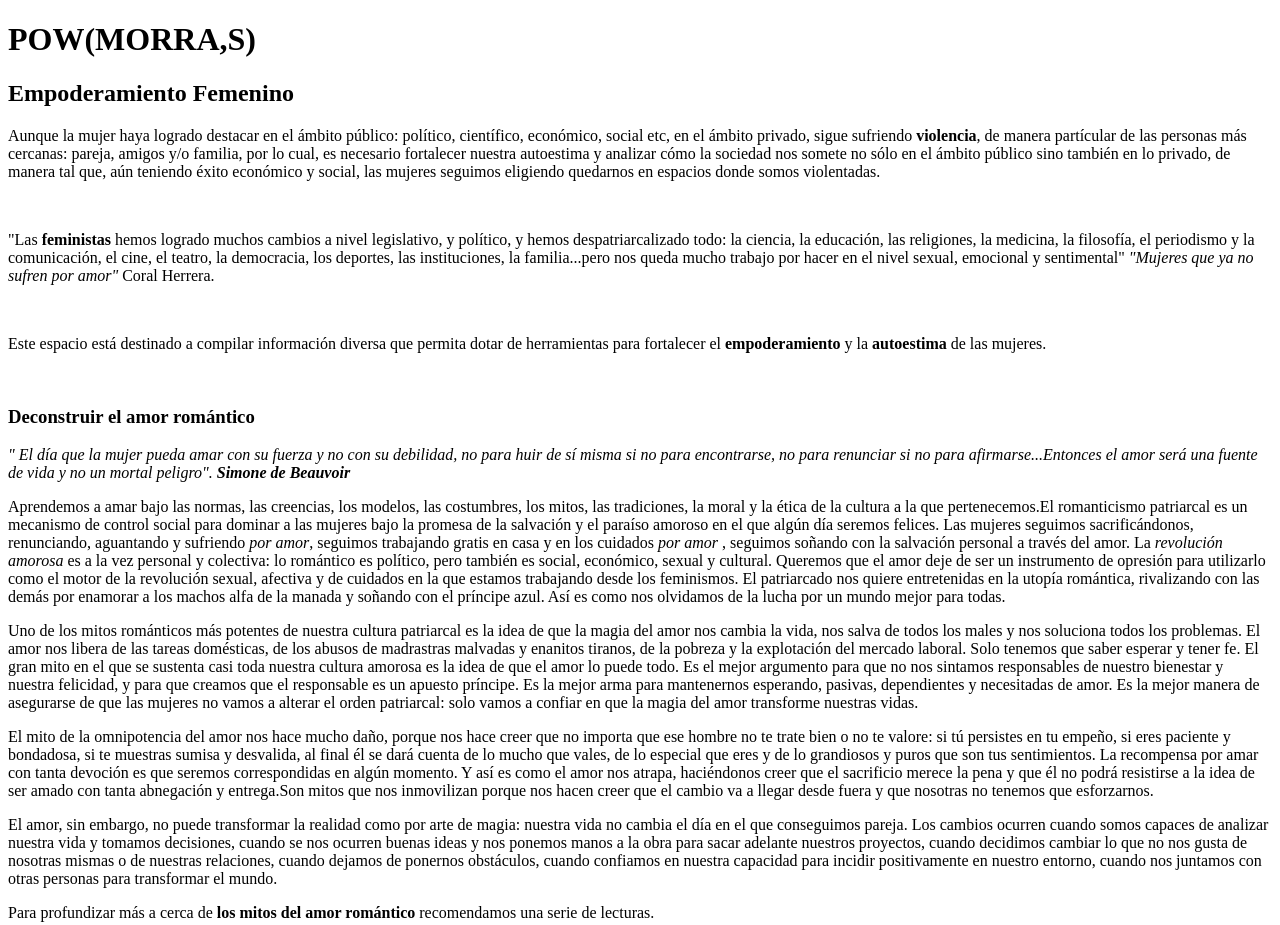
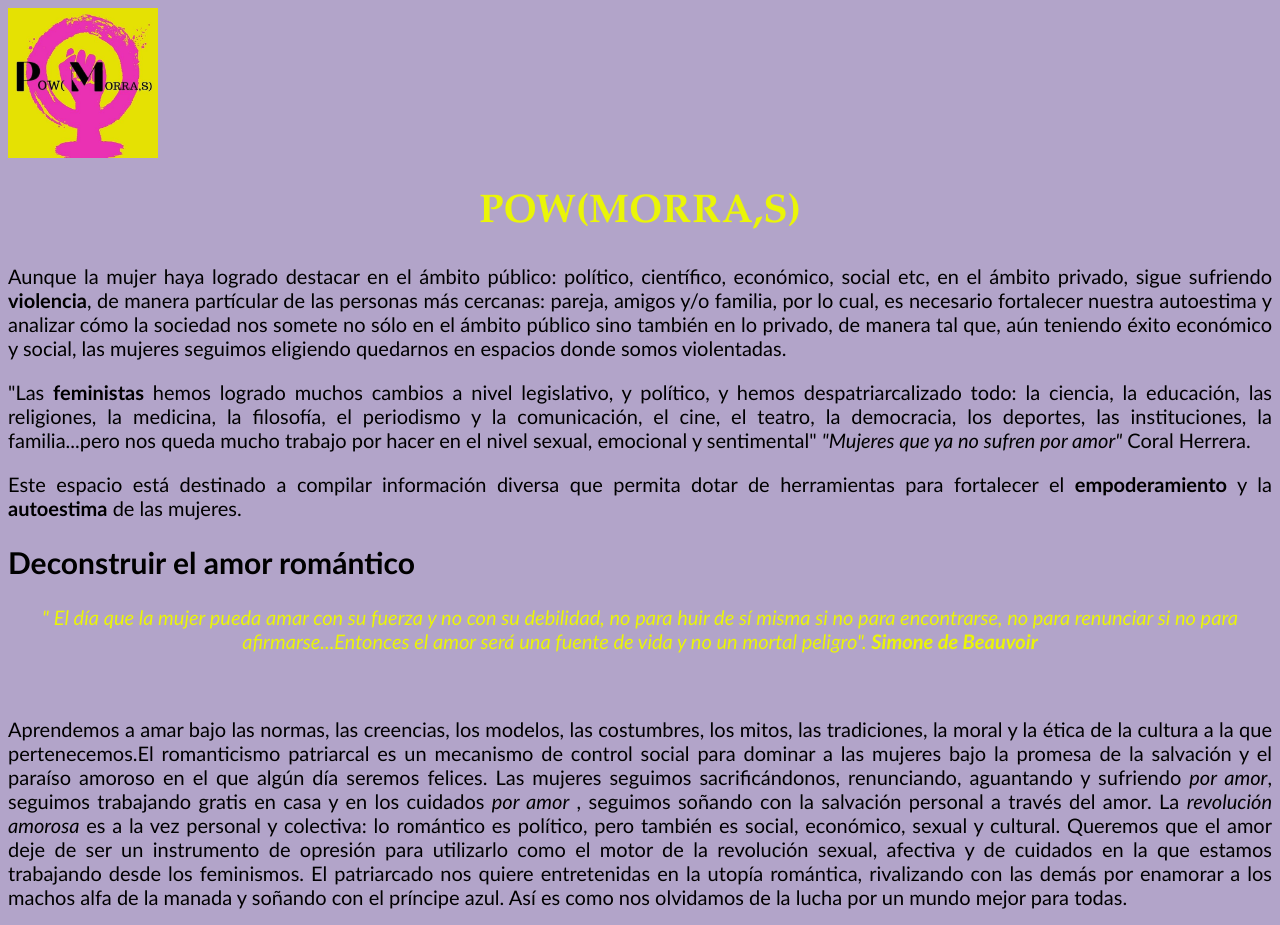
Before and after one commit to jessicareyesg/POW_MORRA_S, a plain HTML site: page index.html in a window 1280 px wide. Shown: the top 925 px of the page. Drawn offline with Linux system fonts and the light colour scheme.

Commit message:
Actualizacion Clase 6

```diff
--- a/index.html
+++ b/index.html
@@ -4,19 +4,22 @@
 	<meta charset="UTF-8">
 	<meta name="viewport" content="width=device-width, initial-scale=1.0">
 	<title> POW(MORRA,S)</title>
+	<link rel="stylesheet" type="text/css" href="style.css">
+	<link rel="shortcut icon" type="image/x-icon" href="img/PowMorras.ico">
 </head>
 <body>
+	<img src="img/PowMorras.jpg" width="150" height="150">
 	<h1>POW(MORRA,S)</h1>
-	<h2><strong>Empoderamiento Femenino</strong></h2>
 	<p> Aunque la mujer haya logrado destacar en el ámbito público: político, científico, económico, social etc, en el ámbito privado, sigue sufriendo <strong>violencia</strong>, de manera partícular de las personas más cercanas: pareja, amigos y/o familia, por lo cual, es necesario fortalecer nuestra autoestima y analizar cómo la sociedad nos somete  no sólo en el ámbito público sino también en lo privado, de manera tal que, aún teniendo éxito económico y social, las mujeres seguimos eligiendo quedarnos en espacios donde somos violentadas.</p>
-	<br>
+
 	<p>"Las <strong>feministas</strong> hemos logrado muchos cambios a nivel legislativo, y político, y hemos despatriarcalizado todo: la ciencia, la educación, las religiones, la medicina, la filosofía, el periodismo y la comunicación, el cine, el teatro, la democracia, los deportes, las instituciones, la familia...pero nos queda mucho trabajo por hacer en el nivel sexual, emocional y sentimental" <i>"Mujeres que ya no sufren por amor"</i> Coral Herrera. </p>
-	<br>
+
 	<p>Este espacio está destinado a compilar información diversa que permita dotar de herramientas para fortalecer el <strong>empoderamiento</strong> y la <strong>autoestima</strong> de las mujeres.</p>
-	<br>
+
 	<SECTION id="amor romántico">
-		<h3><strong>Deconstruir el amor romántico</strong> </h3>
-		<p><i>" El día que la mujer pueda amar con su fuerza y no con su debilidad, no para huir de sí misma si no para encontrarse, no para renunciar si no para afirmarse...Entonces el amor será una fuente de vida y no un mortal peligro". <strong> Simone de Beauvoir </strong></i></p>
+		<h2><strong>Deconstruir el amor romántico</strong> </h2>
+		<p class="cita"><i>" El día que la mujer pueda amar con su fuerza y no con su debilidad, no para huir de sí misma si no para encontrarse, no para renunciar si no para afirmarse...Entonces el amor será una fuente de vida y no un mortal peligro". <strong> Simone de Beauvoir </strong></i></p>
+		<br>
 		<p> Aprendemos a amar bajo las normas, las creencias, los modelos, las costumbres, los mitos, las tradiciones, la moral y la ética de la cultura a la que pertenecemos.El romanticismo patriarcal es un mecanismo de control social para dominar a las mujeres bajo la promesa de la salvación y el paraíso amoroso en el que algún día seremos felices. Las mujeres seguimos sacrificándonos, renunciando, aguantando y sufriendo <i>por amor</i>, seguimos trabajando gratis en casa y en los cuidados <i>por amor</i> , seguimos soñando con la salvación personal a través del amor. La <i>revolución amorosa</i>  es a la vez personal y colectiva: lo romántico es político, pero también es social, económico, sexual y cultural. Queremos que el amor deje de ser un instrumento de opresión para utilizarlo como el motor de la revolución sexual, afectiva y de cuidados en la que estamos trabajando desde los feminismos. El patriarcado nos quiere entretenidas en la utopía romántica, rivalizando con las demás por enamorar a los machos alfa de la manada y soñando con el príncipe azul. Así es como nos olvidamos de la lucha por un mundo mejor para todas. </p>
 
 		<p>Uno de los mitos románticos más potentes de nuestra cultura patriarcal es la idea de que la magia del amor nos cambia la vida, nos salva de todos los males y nos soluciona todos los problemas. El amor nos libera de las tareas domésticas, de los abusos de madrastras malvadas y enanitos tiranos, de la pobreza y la explotación del mercado laboral. Solo tenemos que saber esperar y tener fe. El gran mito en el que se sustenta casi toda nuestra cultura amorosa es la idea de que el amor lo puede todo. Es el mejor argumento para que no nos sintamos responsables de nuestro bienestar y nuestra felicidad, y para que creamos que el responsable es un apuesto príncipe. Es la mejor arma para mantenernos esperando, pasivas, dependientes y necesitadas de amor. Es la mejor manera de asegurarse de que las mujeres no vamos a alterar el orden patriarcal: solo vamos a confiar en que la magia del amor transforme nuestras vidas. </p>
@@ -39,6 +42,19 @@
 			<li><b> El algoritmo del amor. </b> La periodista francesa Judith Dupotail realoza una investigación sobre Tinder y revela la verdad sobre cómo funciona.</li>
 
 		</ul>
+	<section id="cifras">
+		<h2><strong>La violencia de género en México</strong> </h2>
+		<p> Hablar de violencia de género es relativamente nuevo, aunque la violencia de género es un problema estructural fue hasta 1993 que la Asamblea General de las Naciones Unidas definió la violencia contra las mujeres como <i>"“todo acto de violencia basada en la pertenencia al sexo femenino, que tenga o pueda tener como resultado un daño o sufrimiento físico, sexual o psicológico para la mujer, así como las amenazas de tales actos, la coerción o la privación arbitraria de la libertad, tanto si se produce en la vida pública como en la vida privada"</i></p>
+		<p> De acuerdo con el Instituto Nacional de Estadística y Geografía INEGI, el 66% de las mexicanas de 15 años y más (30.7 de 46.5 millones de mujeres), han experimentado alguna vez en su vida un acto de violencia de cualquier tipo ya sea emocional, física, sexual, económica, patrimonial o discriminación laboral.</p>
+		<img src="img/Violencia1.jpg" width="500" height="500">
+		<P> De acuerdo con el INEGI, los homicidios de mujeres pasaron de 1,519 en 1990 a 3,893 en 2019, lo que representa un incremento de 256% y 5% porciento más de incremento con respecto a los homicidios en hombres.</P>
+		<p><b>"A los hombres nos matan más"</b>  ¿Quién no ha recitado ésta frase? Sí, del total de homicidios para el año 2019, en el 89% de los casos la víctima era un hombre frente al 11% restante correspondiente a las mujeres. Sin embargo, aquí hay una diferencia muy importante ¿de dónde proviene la violencia? A los hombres se les educa para transgredir, para usar su fuerza, para comprobar su masculinidad a través del ejercicio del poder sometiendo al otro o a la otra; los hombres se agreden entre ellos mismos. De acuerdo al INEGI, en el año 2019 del total de adultos sentenciados, el 91%  fueron hombres y llegando hasta 93% para el caso de adolescentes sentenciados. De manera tal que sólo el 9% del total de delitos cometidos fueron realizados por mujeres.
+		<p> Según las estadísticas del Instituto Nacional de Estadística y Geografía (INEGI 2007), los tres delitos de mayor incidencia atribuidos a las mujeres son: en primer lugar, los de materia de narcóticos; en segundo, robo y en tercero, lesiones.</p>
+
+
+	</section>
+
+
 
 
 	</SECTION>
--- /dev/null
+++ b/style.css
@@ -0,0 +1,19 @@
+body {
+	background-color: #B2A4C9;
+	font-family: "calibri";
+	font-size: 20px;
+}
+p {
+	text-align: justify;
+}
+
+.cita {
+	text-align: center;
+	color: #EAF508;
+}
+h1 {
+	text-align: center;
+	color: #EAF508;
+	font-size: 40px;
+	font-family: "garamond";
+}
```
Also changed, not shown: img/PowMorras.ico (added), img/PowMorras.jpg (added), img/Violencia1.jpg (added), img/Violencia2.jpg (added), img/Violencia3.jpg (added).
